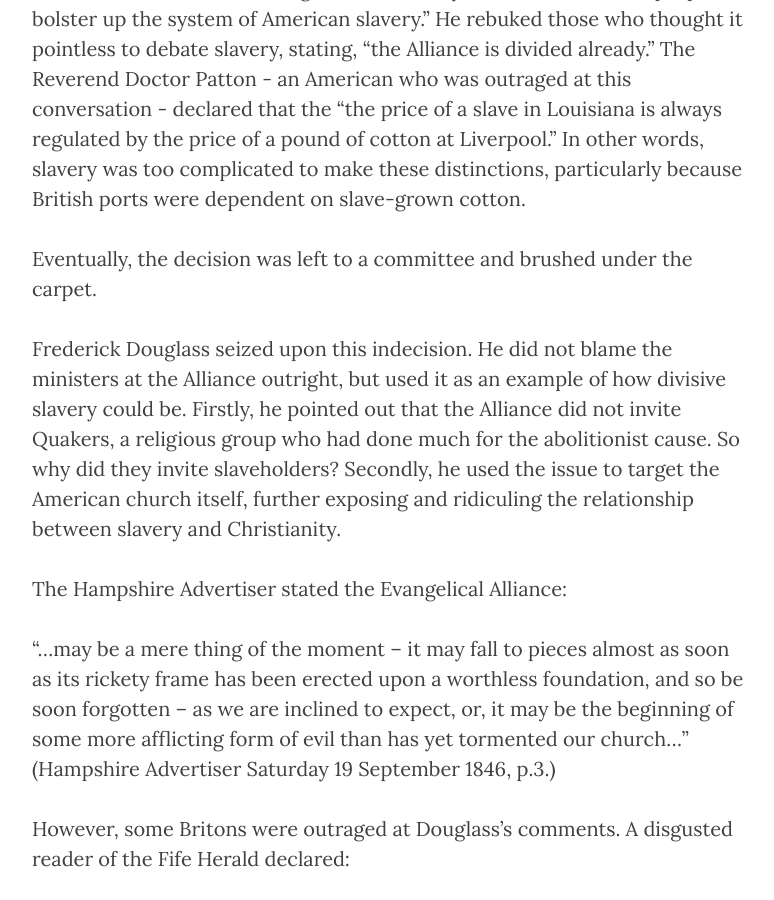
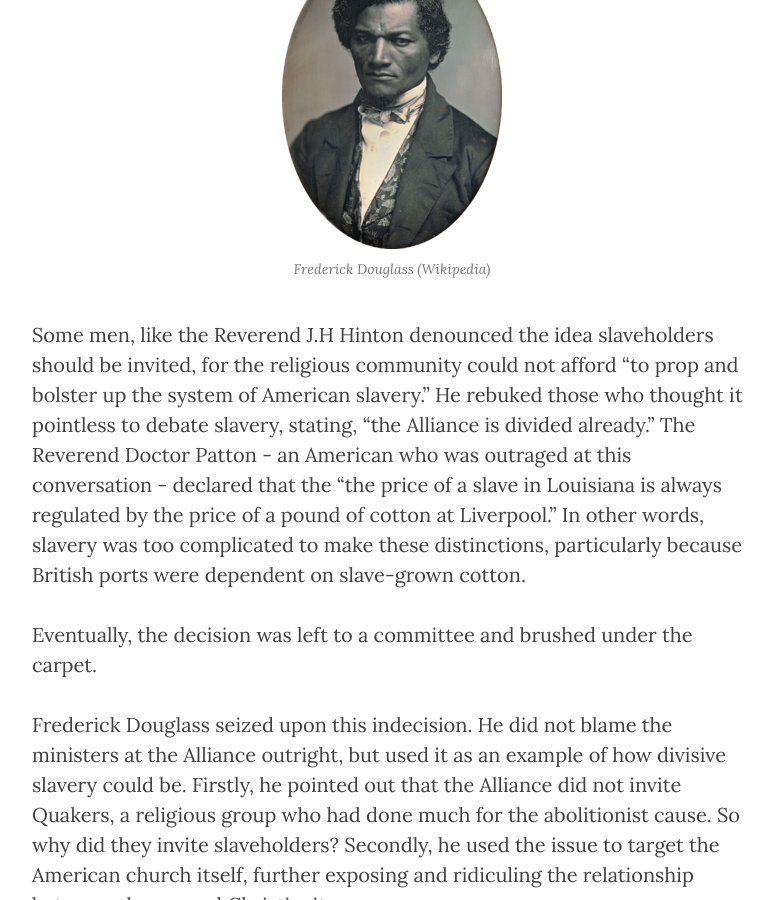
Before and after one commit to FDUK/fduk.github.io, a Jekyll site: the page built from journey/EA.md, in a window 1280 px wide and 900 px high, scrolled down 1031 px. Shown: the whole window, without its empty margins (458-1232 px from the left). Built offline with Jekyll 4.4.1, drawn with Linux system fonts in a browser that asks for light colours; nearby versions of some CDN libraries.

Commit message:
Update EA.md

```diff
--- a/journey/EA.md
+++ b/journey/EA.md
@@ -8,6 +8,9 @@ In 1846, Evangelist ministers from the United States and Britain convened in Lon
 
 >I do believe the Evangelical Alliance was hoodwinked, that they were misled; I do not think they really understood the matter...It was these reverend doctors [Americans] who led astray the British ministers in the Evangelical Alliance, on this question of slavery; they dared not go home to America as connected with the Alliance, if anything had been registered against slavery by that Alliance; they knew who were their masters, and that they must be uncompromising…
 > <footer><cite>Douglass, “Slavery in the Pulpit of the Evangelical Alliance”: An Address Delivered in London, England, September 14 1846</cite></footer>
+
+![Picture of Douglass](/img/Douglasslate1840s.png)
+<span class="caption text-muted">Frederick Douglass (Wikipedia)</span>
 
 Some men, like the Reverend J.H Hinton denounced the idea slaveholders should be invited, for the religious community could not afford “to prop and bolster up the system of American slavery.” He rebuked those who thought it pointless to debate slavery, stating, “the Alliance is divided already.” The Reverend Doctor Patton - an American who was outraged at this conversation - declared that the “the price of a slave in Louisiana is always regulated by the price of a pound of cotton at Liverpool.” In other words, slavery was too complicated to make these distinctions, particularly because British ports were dependent on slave-grown cotton.
 
```
